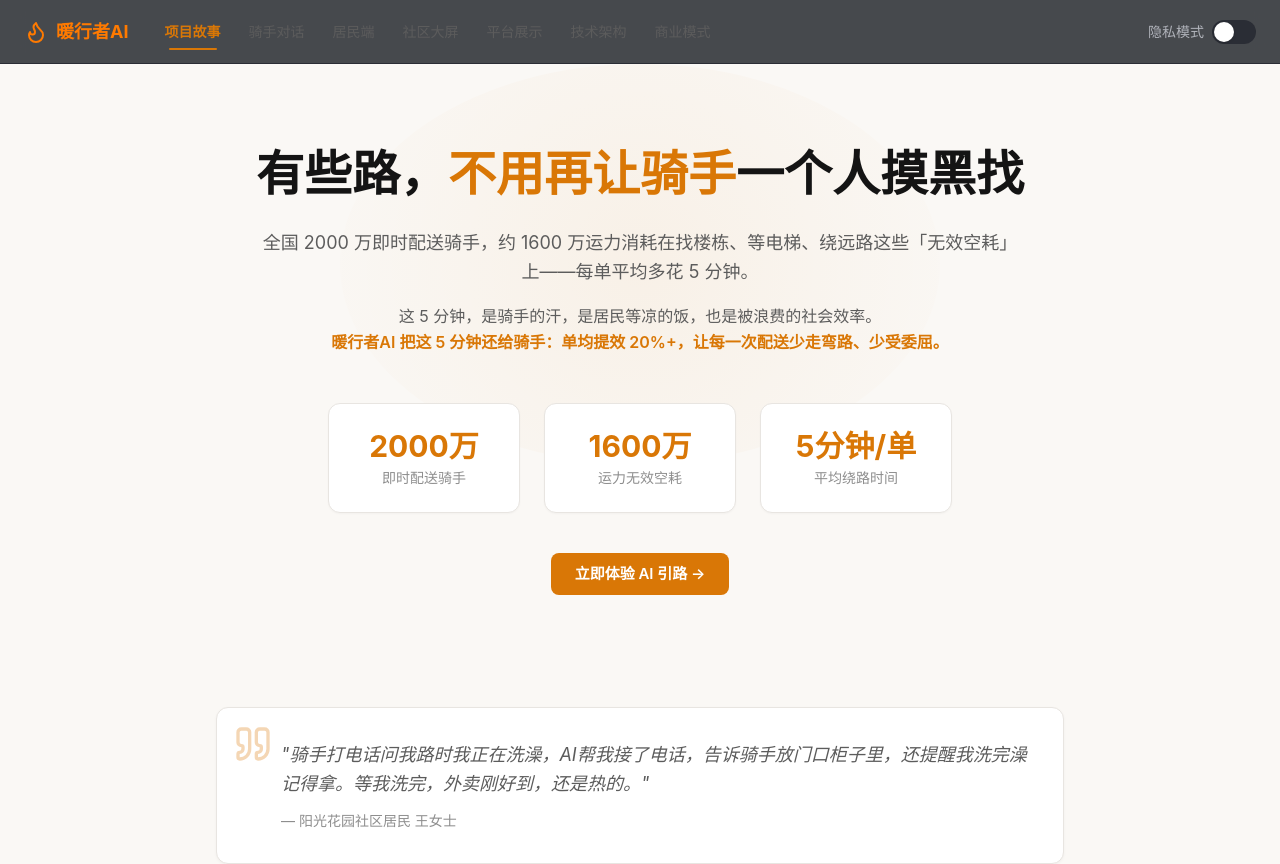
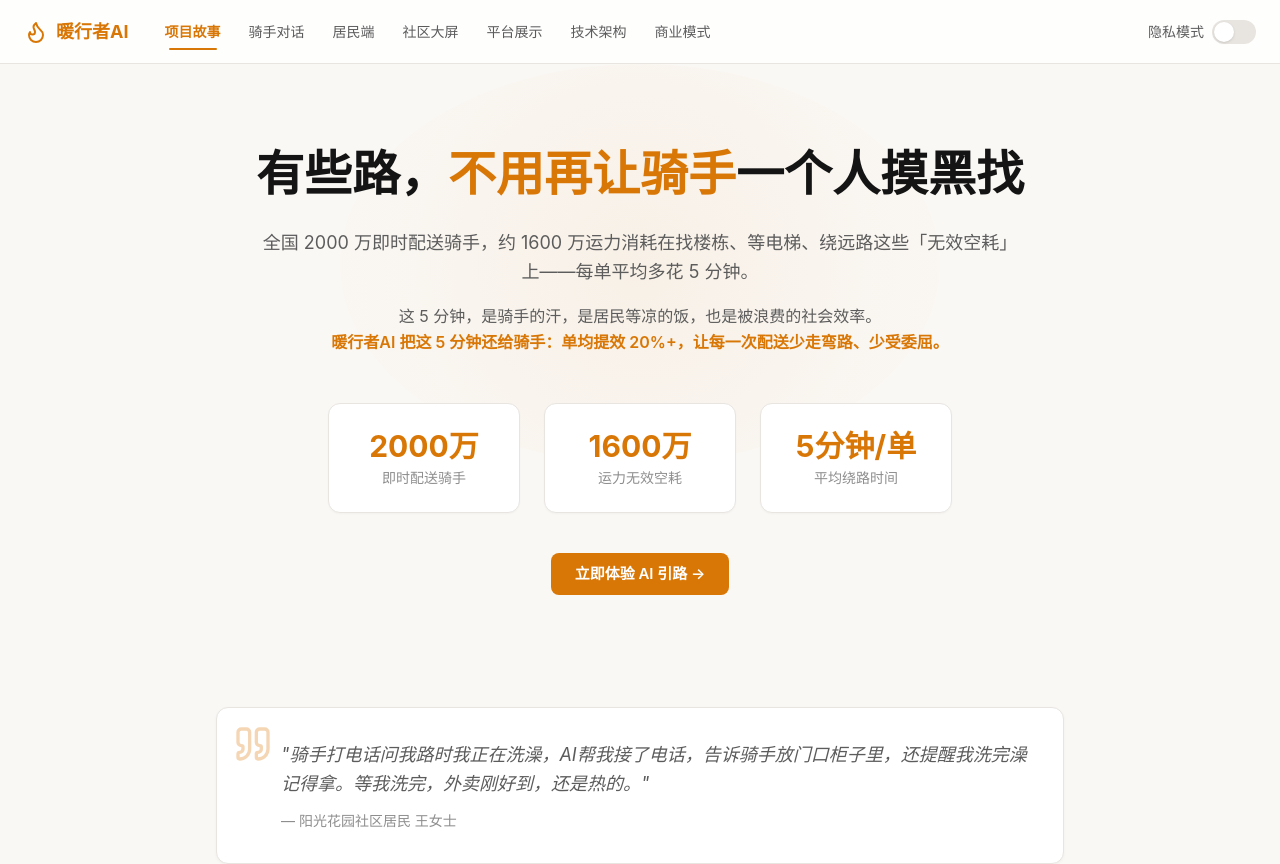
Before and after one commit to zhangshujuan1314/nuanxingzhe-ai-next, a Next.js app: page / in a window 1280 px wide. Shown: the top 864 px of the page. Built offline with nearby package versions, Linux system fonts and the light colour scheme.

Commit message:
UI: Claude风格暖白主题 — 全局切换深色→浅色

```diff
--- a/components/NavBar.tsx
+++ b/components/NavBar.tsx
@@ -32,8 +32,8 @@ export default function NavBar() {
   };
 
   return (
-    <nav className="fixed top-0 left-0 right-0 z-50 h-16 bg-[#1A1D23]/80 backdrop-blur-md border-b border-[#2A2D35] flex items-center px-6">
-      <Link href="/" className="flex items-center gap-2 text-lg font-bold text-[#FF7A00] hover:text-[#FF9A3C] transition-colors no-underline">
+    <nav className="fixed top-0 left-0 right-0 z-50 h-16 bg-[#FFFFFF]/80 backdrop-blur-md border-b border-[#E8E5E1] flex items-center px-6">
+      <Link href="/" className="flex items-center gap-2 text-lg font-bold text-[#D97706] hover:text-[#F59E0B] transition-colors no-underline">
         <Flame className="w-6 h-6" />
         <span>暖行者AI</span>
       </Link>
@@ -54,10 +54,10 @@ export default function NavBar() {
       </div>
 
       <div className="ml-auto flex items-center gap-2">
-        <span className="text-[#B0B3BA] text-sm">隐私模式</span>
+        <span className="text-[#5C5C5C] text-sm">隐私模式</span>
         <button
           onClick={togglePrivacy}
-          className={`w-11 h-6 rounded-full relative transition-colors ${privacyOn ? 'bg-[#FF7A00]' : 'bg-[#2A2D35]'}`}
+          className={`w-11 h-6 rounded-full relative transition-colors ${privacyOn ? 'bg-[#D97706]' : 'bg-[#E8E5E1]'}`}
           aria-label="隐私模式开关"
         >
           <span className={`absolute top-0.5 w-5 h-5 rounded-full bg-white shadow transition-transform ${privacyOn ? 'translate-x-[22px]' : 'left-0.5'}`} />
```
